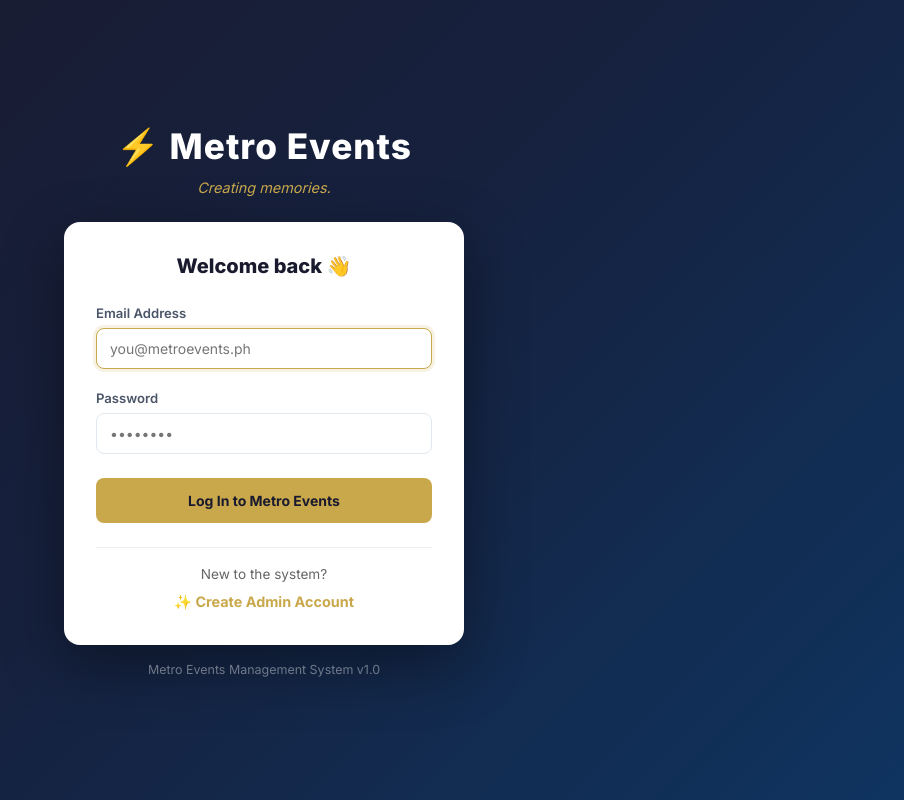
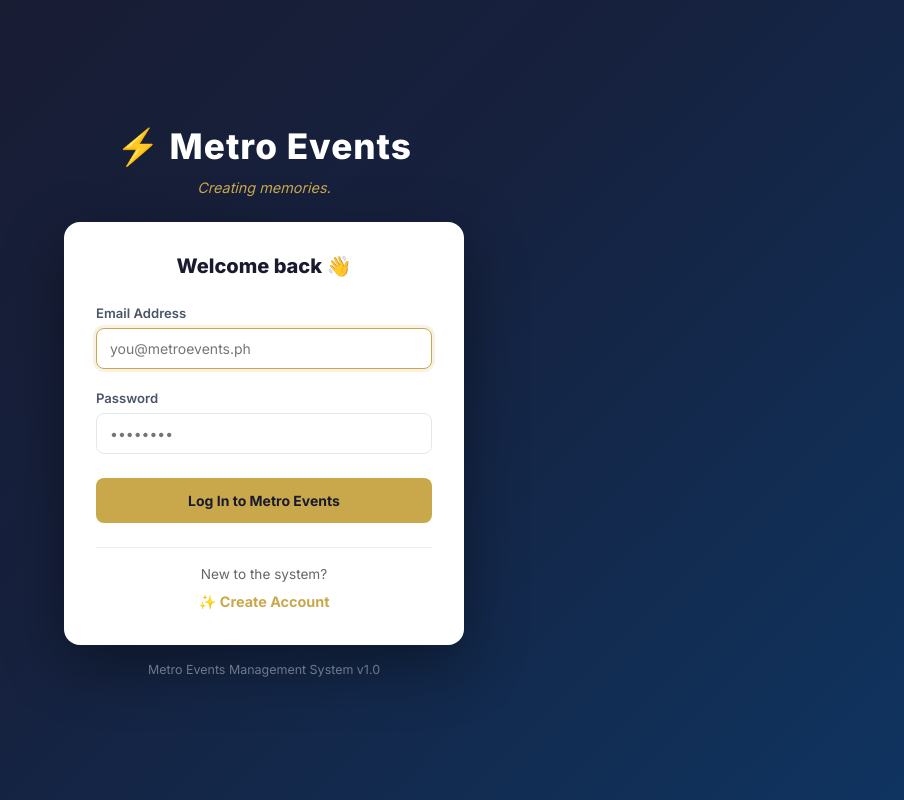
Before and after one commit to meisems/metroevents, a Flask app: page /auth/login in a window 1280 px wide. Shown: the whole page, without its empty margins (376-1280 px from the left). Run offline with Flask 3, Linux system fonts and the light colour scheme.

Commit message:
Update login.html

```diff
--- a/templates/auth/login.html
+++ b/templates/auth/login.html
@@ -41,7 +41,7 @@
       <div class="text-center mt-4 pt-3" style="border-top: 1px solid #eee;">
           <p style="margin-bottom: 5px; color: #666; font-size: 0.85rem;">New to the system?</p>
           <a href="{{ url_for('auth.register') }}" style="color: #C9A84C; text-decoration: none; font-weight: 700; font-size: 0.9rem;">
-              ✨ Create Admin Account
+              ✨ Create Account
           </a>
       </div>
     </div>
```
